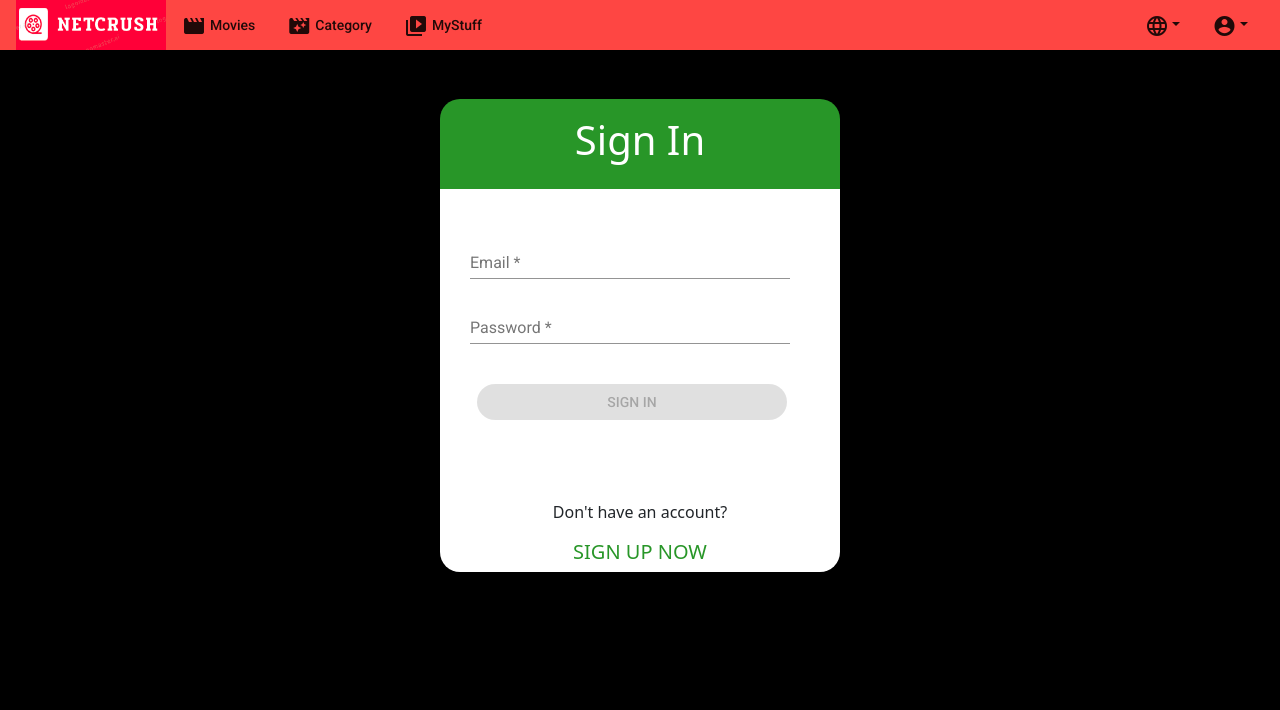
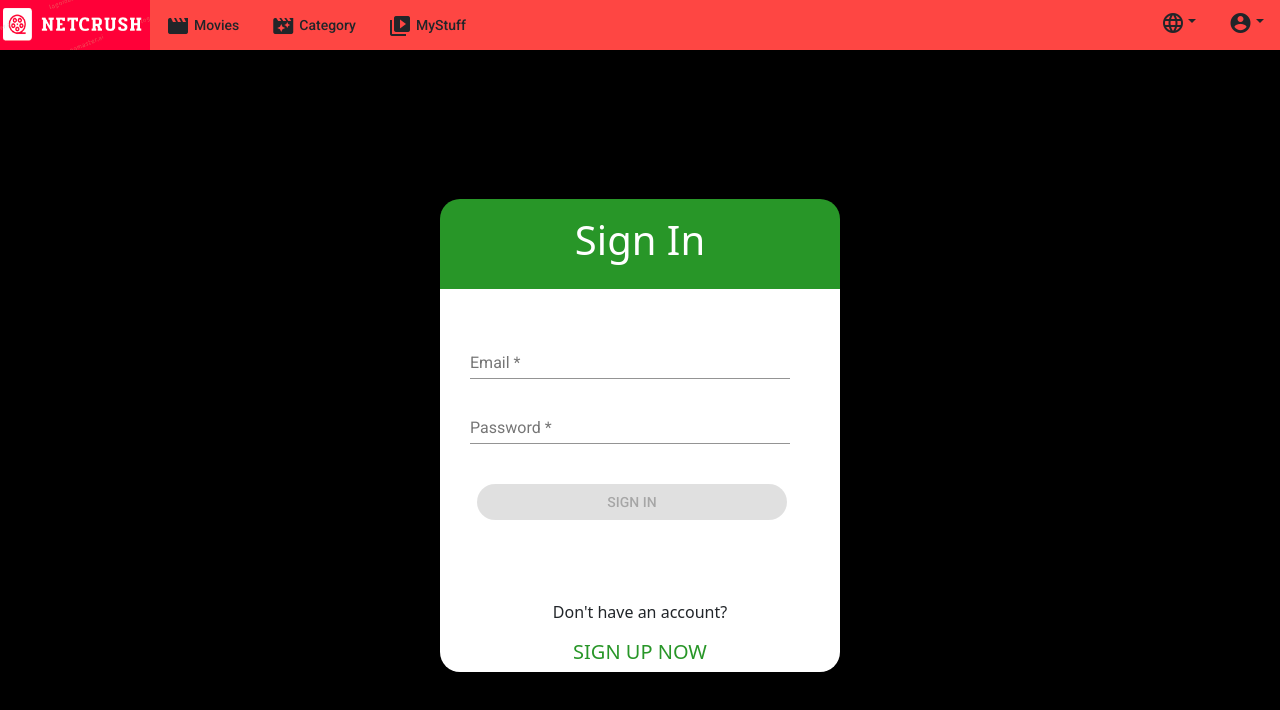
Before and after one commit to 4everMani/NetCrush, an Angular app: page /login in a window 1280 px wide. Shown: the top 710 px of the page. Built offline with nearby package versions, Linux system fonts and the light colour scheme.

Commit message:
removed material nav

```diff
--- a/src/app/app.component.html
+++ b/src/app/app.component.html
@@ -1,4 +1,3 @@
-
 <!-- <mat-sidenav-container> -->
 <!-- <mat-sidenav-content> -->
 <!-- <app-nav></app-nav>
@@ -9,6 +8,6 @@
 <!-- </mat-sidenav-container> -->
 
 <app-nav></app-nav>
-      <main>
+<main class="container">
   <router-outlet></router-outlet>
 </main>
--- a/src/app/app.component.scss
+++ b/src/app/app.component.scss
@@ -0,0 +1,3 @@
+.container {
+    margin-top: 150px;
+}
--- a/src/app/core/nav/nav.component.html
+++ b/src/app/core/nav/nav.component.html
@@ -1,30 +1,6 @@
-<!-- <mat-sidenav-container fullscreen> -->
-    <!-- <mat-sidenav class="sidenav sidenav_dropdown_background" #sidenav>
-        <mat-nav-list (click)="sidenav.close()">
-            <a mat-list-item routerLink="">
-                <mat-icon class="icon-gap">movie</mat-icon>
-                <span>Movies</span>
-            </a>
-            <a mat-list-item routerLink="">
-                <mat-icon class="icon-gap">video_library</mat-icon>
-                <span>MyStuff</span>
-            </a>
-            <a mat-list-item routerLink="">
-                <mat-icon class="icon-gap">account_circle</mat-icon>
-                <span>Login</span>
-            </a>
-            <a class="" mat-list-item routerLink="">
-                <mat-icon class="icon-gap">person_add</mat-icon>
-                <span>Register</span>
-            </a>
-        </mat-nav-list>
-    </mat-sidenav> -->
-
-    <!--  <mat-toolbar color="red">  -->
-        <!-- <button mat-icon-button (click)="sidenav.open()">
-            <mat-icon>menu</mat-icon>
-        </button> -->
-        <!-- <a routerLink="">
+<ng-container>
+    <div class="d-flex nav_container">
+        <a [routerLink]="'/movies'">
             <img class="img_size" src="../../../../assets/images/logo.png" alt="">
         </a>
         <button class="button" mat-button routerLink="/movies">
@@ -39,7 +15,7 @@
             <mat-icon class="icon-gap">video_library</mat-icon>
             <span>MyStuff</span>
         </button>
-        <div class="ms-auto">
+        <div class="ms-auto mt-1">
             <button class="button dropdown-toggle" mat-button [mat-menu-trigger-for]="language_dropdown">
                 <mat-icon class="">language</mat-icon>
             </button>
@@ -52,49 +28,9 @@
                 <mat-icon class="">account_circle</mat-icon>
             </button>
             <mat-menu #dropdown >
-                    <button class="button" mat-menu-item routterLink="">Login</button>
-                    <button class="button" mat-menu-item routterLink="">SignUp</button>
+                    <button class="button" mat-menu-item [routerLink]="'login'">Login</button>
+                    <button class="button" mat-menu-item [routerLink]="'register'">SignUp</button>
             </mat-menu>
         </div>
-
-
-    </mat-toolbar>
-</mat-sidenav-container> -->
-
-<mat-toolbar color="red">
-    <!-- <button mat-icon-button (click)="sidenav.open()">
-        <mat-icon>menu</mat-icon>
-    </button> -->
-    <a href="/">
-        <img class="img_size" src="../../../../assets/images/logo.png" alt="">
-    </a>
-    <button class="button" mat-button routerLink="/movies">
-        <mat-icon class="icon-gap">movie</mat-icon>
-        <span>Movies</span>
-    </button>
-    <button class="button" mat-button routerLink="">
-        <mat-icon class="icon-gap">movie_filter</mat-icon>
-        <span>Category</span>
-    </button>
-    <button class="button" mat-button routerLink="">
-        <mat-icon class="icon-gap">video_library</mat-icon>
-        <span>MyStuff</span>
-    </button>
-    <div class="ms-auto">
-        <button class="button dropdown-toggle" mat-button [mat-menu-trigger-for]="language_dropdown">
-            <mat-icon class="">language</mat-icon>
-        </button>
-        <mat-menu #language_dropdown >
-            <button class="button" mat-menu-item routterLink="">English</button>
-            <button class="button" mat-menu-item routterLink="">Spanish</button>
-        </mat-menu>
-
-        <button class="button dropdown-toggle ms-auto" mat-button [mat-menu-trigger-for]="dropdown">
-            <mat-icon class="">account_circle</mat-icon>
-        </button>
-        <mat-menu #dropdown >
-                <button class="button" mat-menu-item [routerLink]="'login'">Login</button>
-                <button class="button" mat-menu-item [routerLink]="'register'">SignUp</button>
-        </mat-menu>
     </div>
-</mat-toolbar>
+</ng-container>
--- a/src/app/core/nav/nav.component.scss
+++ b/src/app/core/nav/nav.component.scss
@@ -1,24 +1,10 @@
-mat-toolbar {
-    background-color: #FE4643;
-    height: fit-content;
-};
-
-mat-sidenav {
-    background-color: #FE4643;
-};
-
-mat-toolbar .align_right {
-    align-items: end !important;
-}
 
 .button:hover {
     background-color: #f35853 !important;
+    border-radius: 25px;
+    color: white;
 };
 
-
-.sidenav {
-    margin-top: 50px;
-};
 
 .icon-gap {
     margin-right: 4px;
@@ -29,6 +15,12 @@ mat-toolbar .align_right {
     width: 150px;
 }
 
-.menu_background {
-    background-color: red;
+
+.nav_container {
+    background-color: #FE4643;
+    height: fit-content;
+    width: 100%;
+    position: fixed;
+    top: 0;
+    z-index: 999;
 }
```
Lines whose indentation alone changed are shown as unchanged.
